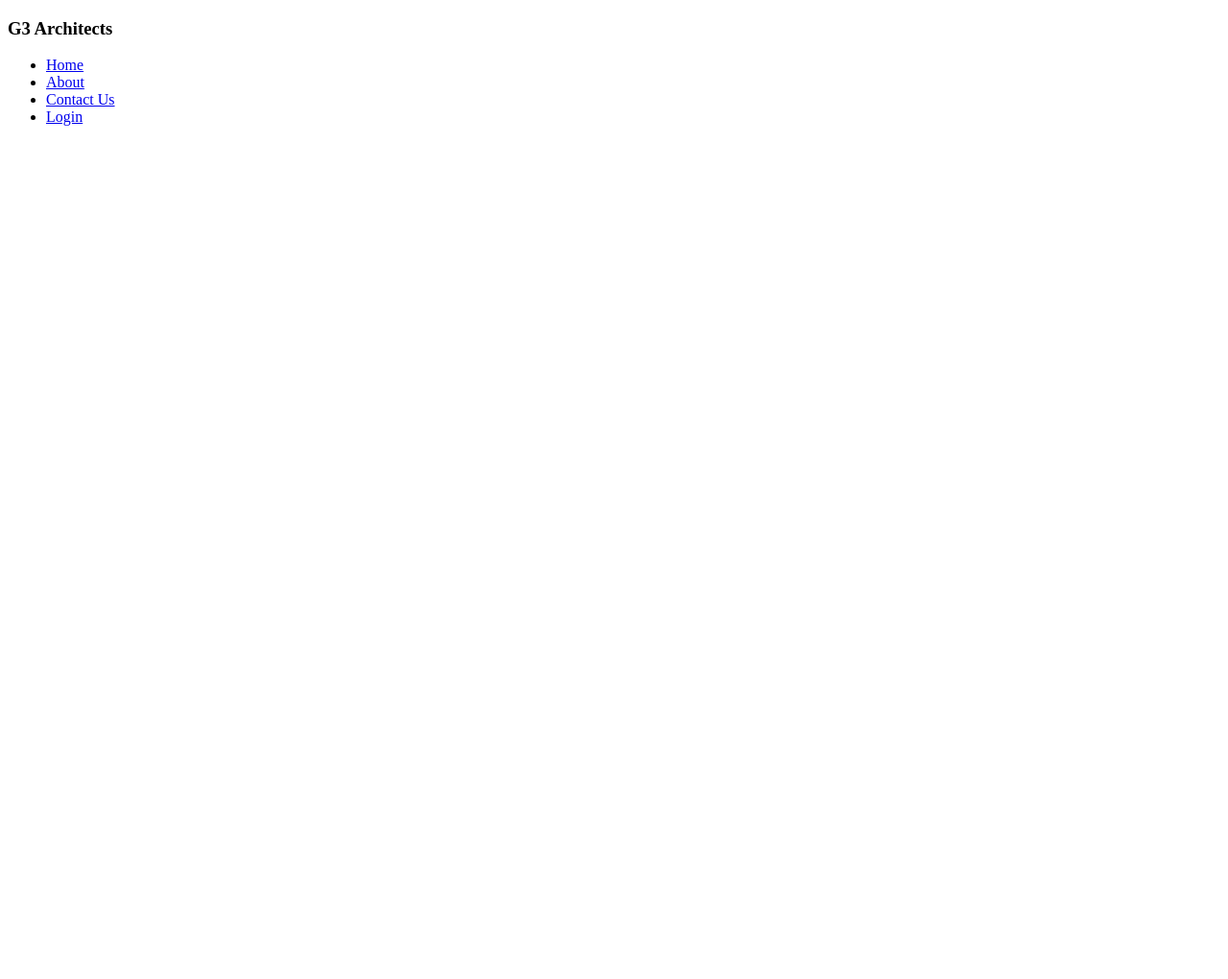
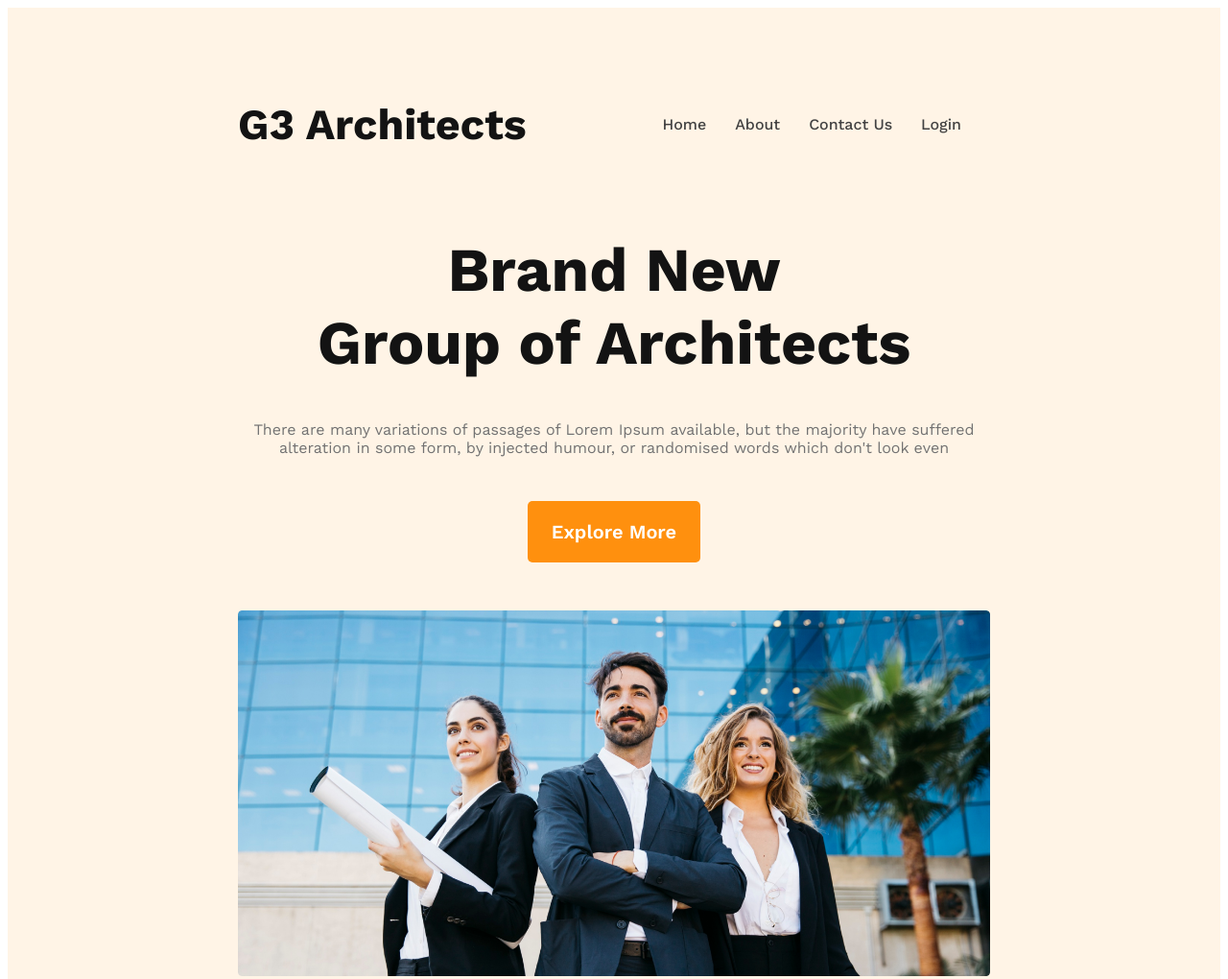
Before and after one commit to Rafiul23/g3-architects, a plain HTML site: page index.html in a window 1280 px wide. Shown: the top 1020 px of the page at 96% size. Before the commit the page ends 800 px from the top, so only its background shows below. Drawn offline with nearby package versions, Linux system fonts and the light colour scheme.

Commit message:
added banner section

```diff
--- a/index.html
+++ b/index.html
@@ -4,13 +4,21 @@
     <meta charset="UTF-8">
     <meta name="viewport" content="width=device-width, initial-scale=1.0">
     <title>G3 Architects</title>
+
+
+    <!-- google font cdn -->
+
+    <link rel="preconnect" href="https://fonts.googleapis.com">
+    <link rel="preconnect" href="https://fonts.gstatic.com" crossorigin>
+    <link href="https://fonts.googleapis.com/css2?family=Work+Sans:wght@400;500;600;700;800&display=swap" rel="stylesheet">
+
     <link rel="stylesheet" href="style.css">
 </head>
 <body>
 
     <header>
         <nav>
-            <h3>G3 Architects</h3>
+            <h3 class="nav-title">G3 Architects</h3>
             <ul>
                 <li><a href="#">Home</a></li>
                 <li><a href="#">About</a></li>
@@ -18,9 +26,31 @@
                 <li><a href="#">Login</a></li>
             </ul>
         </nav>
+
+        <div class="banner">
+           <div class="banner-content">
+            <h1 class="banner-title">
+                Brand New <br>
+                Group of Architects
+            </h1>
+
+            <p class="banner-description">
+                There are many variations of passages of Lorem Ipsum available, but the majority have suffered alteration in some form, by injected humour, or randomised words which don't look even
+            </p>
+
+            <button class="btn-primary btn-banner">
+                Explore More
+            </button>
+           </div>
+
+            <img src="./images/banner.png" alt="" class="banner-img">
+        </div>
     </header>
 
     <main>
+
+
+
 
     </main>
 
--- a/style.css
+++ b/style.css
@@ -0,0 +1,66 @@
+/* reset and common code starts here */
+
+*{
+    font-family: 'Work Sans', sans-serif;
+}
+.btn-primary{
+    background-color: #FF900E;
+    color: #FFF;
+    font-size: 20px;
+    font-weight: 600;
+    padding: 20px 25px;
+    border: none;
+    border-radius: 5px;
+}
+/* reset and common code ends here */
+/* header starts here */
+header{
+    background: rgba(255, 144, 14, 0.10);
+    padding: 50px 240px;
+}
+nav{
+    display: flex;
+    justify-content: space-between;
+    align-items: center;
+}
+.nav-title{
+    font-size: 2.8rem;
+    font-weight: 700;
+    color: #131313;
+}
+nav > ul {
+    display: flex;
+}
+nav li {
+    list-style: none;
+    margin-right: 30px;
+    font-weight: 500;
+    font-size: 1rem;
+}
+nav li a {
+    text-decoration: none;
+    color: #424242;
+}
+/* banner starts here */
+.banner-content{
+    max-width: 800px;
+    text-align: center;
+    margin: 0 auto;
+}
+.banner-title{
+    font-size: 4rem;
+    font-weight: 700;
+    color: #131313;
+}
+.banner-description{
+    color:  #727272;
+}
+.banner-img{
+    margin: 50px auto;
+    width: 100%;
+}
+.btn-banner{
+    margin-top: 30px;
+}
+/* banner ends here */
+/* header ends here */
```
